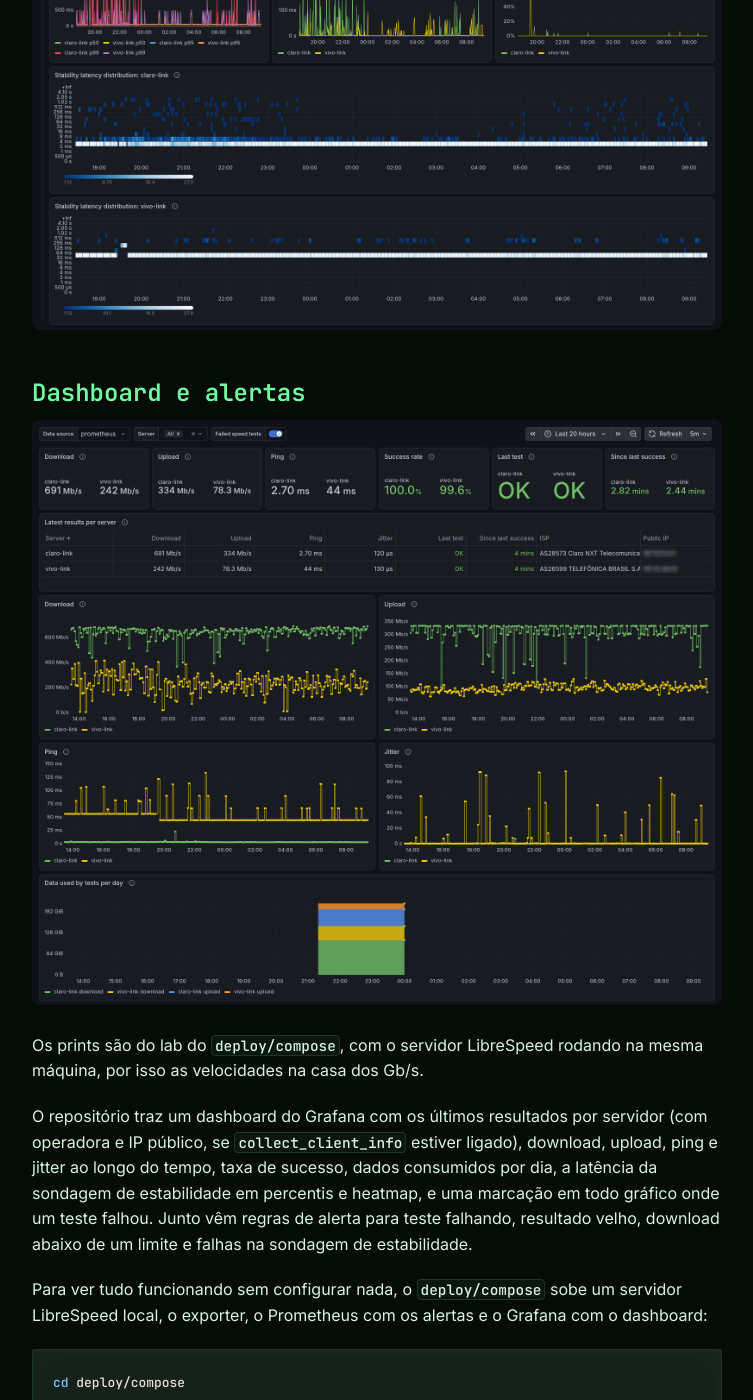
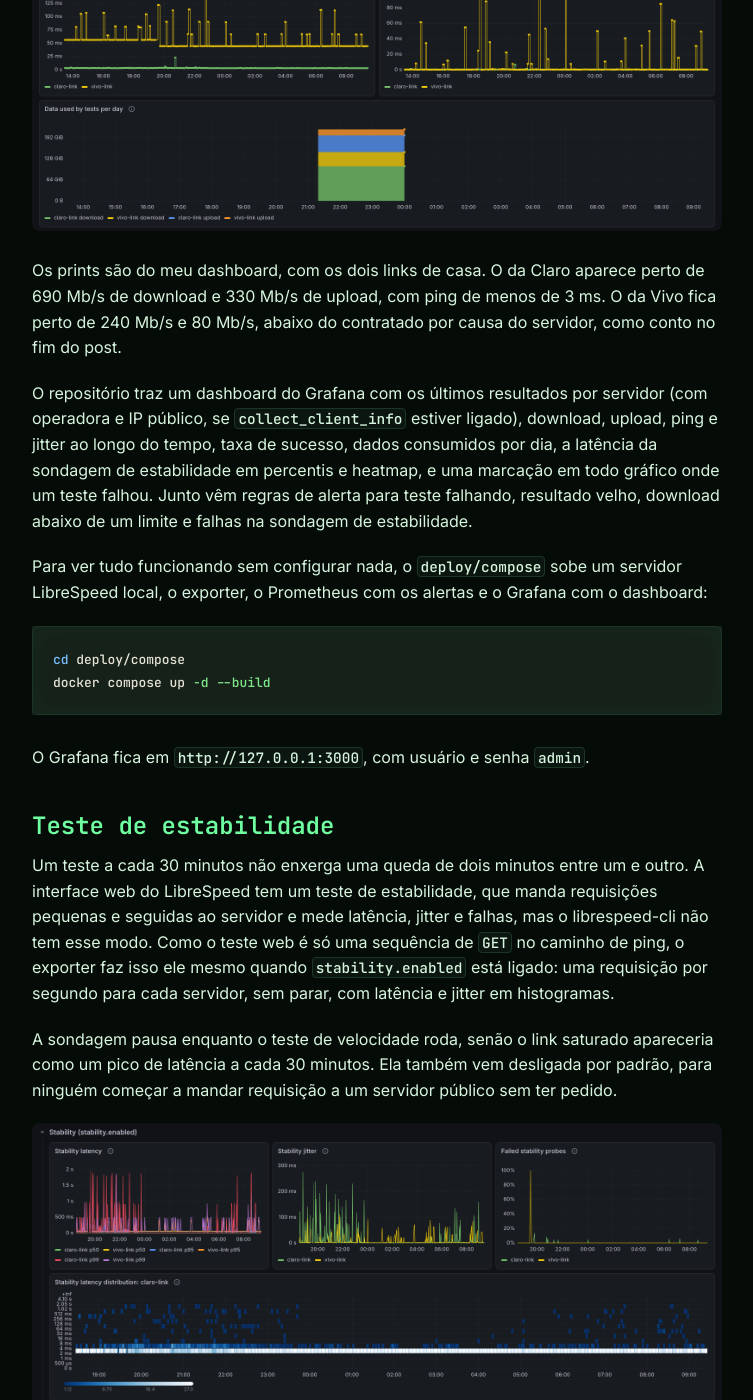
Before and after one commit to jansouza/digital-garden, a Jekyll site: the page built from _posts/2026-11-03-librespeed-exporter-saindo-do-speedtest-da-ookla.md, in a window 1280 px wide and 1400 px high, scrolled down 3032 px. Shown: the whole window, without its empty margins (138-891 px from the left). Built offline with Jekyll 4.4.1, drawn with Linux system fonts in a browser that asks for light colours; some of the changed text lies outside the part shown.

Commit message:
feat: update LibreSpeed exporter posts; enhance stability test section and dashboard descriptions

````diff
--- a/_posts/2026-11-03-librespeed-exporter-saindo-do-speedtest-da-ookla.md
+++ b/_posts/2026-11-03-librespeed-exporter-saindo-do-speedtest-da-ookla.md
@@ -108,29 +108,14 @@ dia por servidor. Em link com franquia, vale aumentar o `interval` ou
 diminuir o `test.duration`. A métrica `librespeed_transferred_bytes_total`
 mostra quanto o próprio exporter já consumiu.
 
-## Teste de estabilidade
-
-Um teste a cada 30 minutos não enxerga uma queda de dois minutos entre um e
-outro. A interface web do LibreSpeed tem um teste de estabilidade, que
-manda requisições pequenas e seguidas ao servidor e mede latência, jitter e
-falhas, mas o librespeed-cli não tem esse modo. Como o teste web é só uma
-sequência de `GET` no caminho de ping, o exporter faz isso ele mesmo quando
-`stability.enabled` está ligado: uma requisição por segundo para cada
-servidor, sem parar, com latência e jitter em histogramas.
-
-A sondagem pausa enquanto o teste de velocidade roda, senão o link saturado
-apareceria como um pico de latência a cada 30 minutos. Ela também vem
-desligada por padrão, para ninguém começar a mandar requisição a um servidor público
-sem ter pedido.
-
-![Painéis de estabilidade no Grafana durante uma noite: latência p50, p95 e p99, jitter, porcentagem de sondagens com falha e um heatmap da distribuição de latência, quase toda entre 500 µs e 2 ms](/assets/images/librespeed-exporter/dashboard-stability.png)
-
 ## Dashboard e alertas
 
-![Dashboard do librespeed-exporter no Grafana com 12 horas de dados: cards de download, upload, ping, taxa de sucesso e último teste, tabela com os últimos resultados por servidor, gráficos de download, upload, ping e jitter e barras de dados consumidos por dia](/assets/images/librespeed-exporter/dashboard.png)
+![Dashboard do librespeed-exporter no Grafana com 20 horas de dados dos links claro-link e vivo-link: cards de download, upload, ping, taxa de sucesso e último teste, tabela com os últimos resultados, operadora e IP público borrado, gráficos de download, upload, ping e jitter e barras de dados consumidos por dia](/assets/images/librespeed-exporter/dashboard.png)
 
-Os prints são do lab do `deploy/compose`, com o servidor LibreSpeed rodando
-na mesma máquina, por isso as velocidades na casa dos Gb/s.
+Os prints são do meu dashboard, com os dois links de casa. O da Claro
+aparece perto de 690 Mb/s de download e 330 Mb/s de upload, com ping de
+menos de 3 ms. O da Vivo fica perto de 240 Mb/s e 80 Mb/s, abaixo do
+contratado por causa do servidor, como conto no fim do post.
 
 O repositório traz um dashboard do Grafana com os últimos resultados por
 servidor (com operadora e IP público, se `collect_client_info` estiver
@@ -150,6 +135,23 @@ docker compose up -d --build
 ```
 
 O Grafana fica em `http://127.0.0.1:3000`, com usuário e senha `admin`.
+
+## Teste de estabilidade
+
+Um teste a cada 30 minutos não enxerga uma queda de dois minutos entre um e
+outro. A interface web do LibreSpeed tem um teste de estabilidade, que
+manda requisições pequenas e seguidas ao servidor e mede latência, jitter e
+falhas, mas o librespeed-cli não tem esse modo. Como o teste web é só uma
+sequência de `GET` no caminho de ping, o exporter faz isso ele mesmo quando
+`stability.enabled` está ligado: uma requisição por segundo para cada
+servidor, sem parar, com latência e jitter em histogramas.
+
+A sondagem pausa enquanto o teste de velocidade roda, senão o link saturado
+apareceria como um pico de latência a cada 30 minutos. Ela também vem
+desligada por padrão, para ninguém começar a mandar requisição a um servidor
+público sem ter pedido.
+
+![Painéis de estabilidade no Grafana durante uma noite, para os links claro-link e vivo-link: latência p50, p95 e p99, jitter, porcentagem de sondagens com falha e um heatmap da distribuição de latência de cada link, com a maior parte entre 2 e 4 ms na Claro e entre 32 e 64 ms na Vivo](/assets/images/librespeed-exporter/dashboard-stability.png)
 
 ## Instalando
 
````
Also changed, not shown: _linkedin/linkedin-librespeed-exporter.md (+1 -1 lines), _posts/en/2026-11-03-librespeed-exporter-leaving-ookla-speedtest.md (+23 -20 lines).
